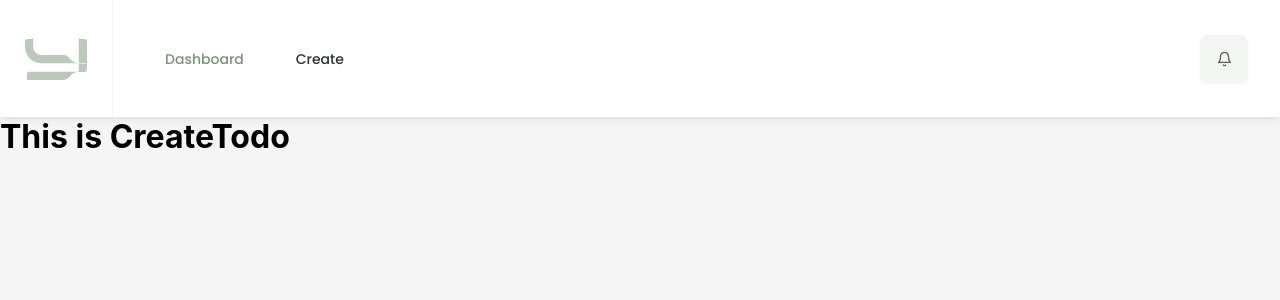
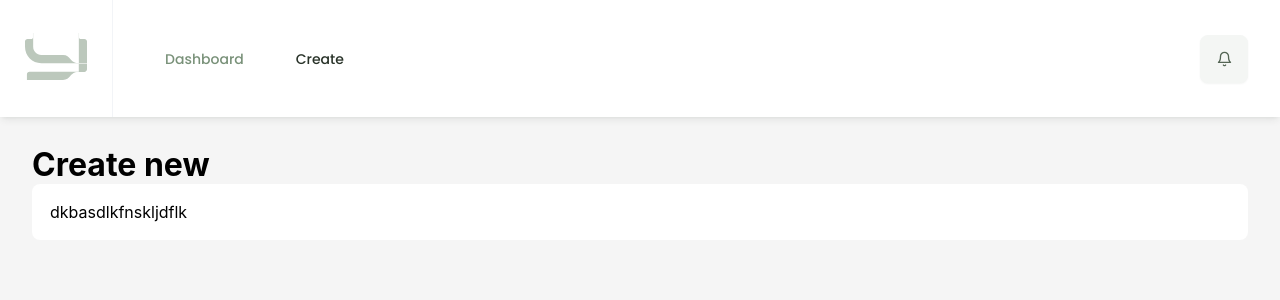
Before and after one commit to yt94dev/react-i18n-todo-list, a React (Create React App) app: page /create in a window 1280 px wide. Shown: the top 300 px of the page. Built offline with nearby package versions, Linux system fonts and the light colour scheme.

Commit message:
feat: added extra api level, optimized performance of Dashboard.tsx

```diff
--- /dev/null
+++ b/src/Layouts/FullTab/FullTab.module.css
@@ -0,0 +1,6 @@
+.fullTab {
+    background: #ffffff;
+    border-radius: 8px;
+    padding: 18px;
+    width: 100%;
+}
--- /dev/null
+++ b/src/Layouts/FullTab/FullTab.tsx
@@ -0,0 +1,9 @@
+import React from "react";
+import { TabProps } from "./types";
+import styles from "./FullTab.module.css";
+
+function FullTab({ children }: TabProps) {
+    return <div className={styles.fullTab}>{children}</div>;
+}
+
+export default FullTab;
--- /dev/null
+++ b/src/Layouts/FullTab/index.ts
@@ -0,0 +1 @@
+export { default } from "./FullTab";
--- /dev/null
+++ b/src/Layouts/FullTab/types.ts
@@ -0,0 +1,3 @@
+export interface TabProps {
+    children: React.ReactNode;
+}
--- /dev/null
+++ b/src/Pages/CreateTodo/CreateTodo.module.css
@@ -0,0 +1,3 @@
+.content {
+    margin: 28px 32px;
+}
--- a/src/Pages/CreateTodo/CreateTodo.tsx
+++ b/src/Pages/CreateTodo/CreateTodo.tsx
@@ -1,7 +1,15 @@
 import React from "react";
+import FullTab from "../../Layouts/FullTab";
+
+import styles from "./CreateTodo.module.css";
 
 function CreateTodo() {
-    return <h1>This is CreateTodo</h1>;
+    return (
+        <div className={styles.content}>
+            <h1>Create new</h1>
+            <FullTab>dkbasdlkfnskljdflk</FullTab>
+        </div>
+    );
 }
 
 export default CreateTodo;
--- a/src/Pages/Dashboard/Dashboard.tsx
+++ b/src/Pages/Dashboard/Dashboard.tsx
@@ -2,13 +2,14 @@ import React, { useState, useEffect } from "react";
 import Tab from "../../Layouts/Tab";
 import TodosTable from "../../Components/TodosTable";
 import TodosSummary from "../../Components/TodosSummary";
+import { api } from "../../Constants/api";
 
 import styles from "./Dashboard.module.css";
 
 function Dashboard() {
     const [todos, setTodos] = useState([]);
     useEffect(() => {
-        fetch("http://188.166.76.128:8888/api/task/getAll", {
+        fetch(api.getAll, {
             method: "post",
         })
             .then((response) => response.json())
```
Also changed, not shown: src/Components/TodosSummary/TodosSummary.tsx (+7 -2 lines), src/Constants/api.js (added, +9 -0 lines).
